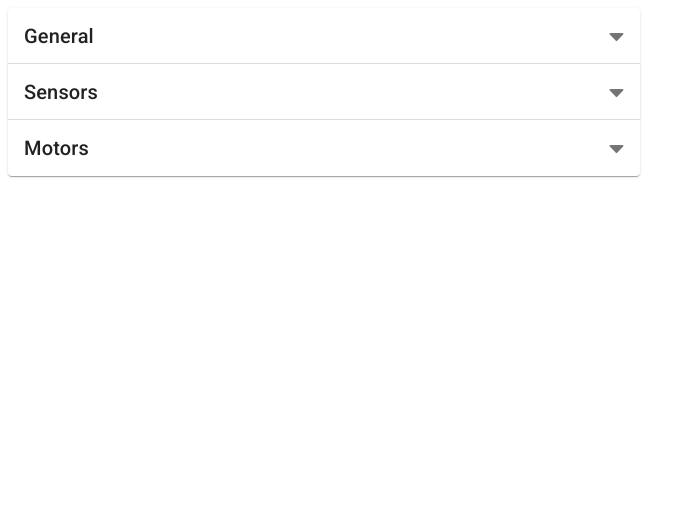
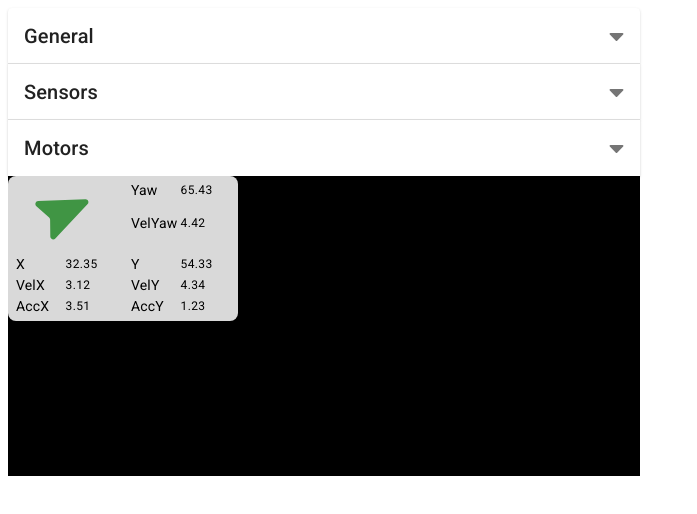
Before and after one commit to SebastianLiando/amr-web-gui-schaeffler, a React (Create React App) app in the folder amr-web-app/: page / in a window 1280 px wide. Shown: the top 514 px of the page, without its empty margins (0-697 px from the left). Built offline with nearby package versions, Linux system fonts and the light colour scheme.

Commit message:
Add odometry component

```diff
--- a/amr-web-app/src/App.js
+++ b/amr-web-app/src/App.js
@@ -4,6 +4,7 @@ import React from 'react'
 import GeneralHealthState from './components/health-state/general-health-state/general-health-state'
 import MotorStates from './components/health-state/motors-states/motor-states'
 import SensorsStates from './components/health-state/sensors-states/sensors-states'
+import Odometry from './components/nav/odometry/odometry'
 
 const useStyles = makeStyles({
   app: {
@@ -50,7 +51,7 @@ const app = () => {
           },
         ]}
       />
-       <MotorStates
+      <MotorStates
         width="50%"
         data={[
           {
@@ -75,6 +76,22 @@ const app = () => {
           },
         ]}
       />
+
+      <div style={{ backgroundColor: 'black', width: '50%', height: '300px' }}>
+        <Odometry
+          width="30%"
+          data={{
+            yaw: 65.432123,
+            vel_yaw: 4.4234,
+            x: 32.353234,
+            vel_x: 3.124321,
+            acc_x: 3.5123,
+            y: 54.33495,
+            vel_y: 4.3432,
+            acc_y: 1.23123,
+          }}
+        />
+      </div>
     </Box>
   )
 }
--- /dev/null
+++ b/amr-web-app/src/components/nav/odometry/odometry.js
@@ -0,0 +1,115 @@
+import { Grid, makeStyles, Typography } from '@material-ui/core'
+import { NavigationRounded } from '@material-ui/icons'
+import React from 'react'
+
+/*
+    Units
+    yaw - degree
+    vel_yaw - degree / s
+    vel_x = m / s
+    acc_x = m / s^2
+    vel_y = m / s
+    acc_y = m / s^2
+
+    Data example:
+    data = {
+        yaw
+        vel_yaw
+        x
+        vel_x
+        acc_x
+        y
+        vel_y
+        acc_y
+    }
+
+*/
+const odometry = ({ data, width, opacity = '85%' }) => {
+  const rotation = `${data?.yaw ?? 0}deg`
+
+  const useStyles = makeStyles({
+    root: {
+      width: width,
+      minWidth: '230px',
+      backgroundColor: '#FFFFFF',
+      opacity: opacity,
+      borderRadius: '8px',
+    },
+    padded: {
+      padding: '4px 8px',
+    },
+    navIcon: {
+      fontSize: '70px',
+      transform: `rotate(${rotation})`,
+    },
+  })
+
+  const classes = useStyles()
+
+  return (
+    <Grid container className={classes.root}>
+      <Grid item xs={6} className={classes.red} align="center">
+        <NavigationRounded className={classes.navIcon} color="primary" />
+      </Grid>
+
+      <Grid item container xs={6} className={classes.padded}>
+        <Grid item xs={6}>
+          <Typography variant="body2">Yaw</Typography>
+        </Grid>
+        <Grid item xs={6} align="center | left">
+          <Typography variant="caption">{data?.yaw?.toFixed(2)}</Typography>
+        </Grid>
+        <Grid item xs={6}>
+          <Typography variant="body2">VelYaw</Typography>
+        </Grid>
+        <Grid item xs={6} align="center | left">
+          <Typography variant="caption">{data?.vel_yaw?.toFixed(2)}</Typography>
+        </Grid>
+      </Grid>
+
+      <Grid item container xs={6} className={classes.padded}>
+        <Grid item xs={6}>
+          <Typography variant="body2">X</Typography>
+        </Grid>
+        <Grid item xs={6} align="center | left">
+          <Typography variant="caption">{data?.x?.toFixed(2)}</Typography>
+        </Grid>
+        <Grid item xs={6}>
+          <Typography variant="body2">VelX</Typography>
+        </Grid>
+        <Grid item xs={6} align="center | left">
+          <Typography variant="caption">{data?.vel_x?.toFixed(2)}</Typography>
+        </Grid>
+        <Grid item xs={6}>
+          <Typography variant="body2">AccX</Typography>
+        </Grid>
+        <Grid item xs={6} align="center | left">
+          <Typography variant="caption">{data?.acc_x?.toFixed(2)}</Typography>
+        </Grid>
+      </Grid>
+
+      <Grid item container xs={6} className={classes.padded}>
+        <Grid item xs={6}>
+          <Typography variant="body2">Y</Typography>
+        </Grid>
+        <Grid item xs={6} align="center | left">
+          <Typography variant="caption">{data?.y?.toFixed(2)}</Typography>
+        </Grid>
+        <Grid item xs={6}>
+          <Typography variant="body2">VelY</Typography>
+        </Grid>
+        <Grid item xs={6} align="center | left">
+          <Typography variant="caption">{data?.vel_y?.toFixed(2)}</Typography>
+        </Grid>
+        <Grid item xs={6}>
+          <Typography variant="body2">AccY</Typography>
+        </Grid>
+        <Grid item xs={6} align="center | left">
+          <Typography variant="caption">{data?.acc_y?.toFixed(2)}</Typography>
+        </Grid>
+      </Grid>
+    </Grid>
+  )
+}
+
+export default odometry
```
Also changed, not shown: 1 other file (tests, documents, lock files or other folders).
